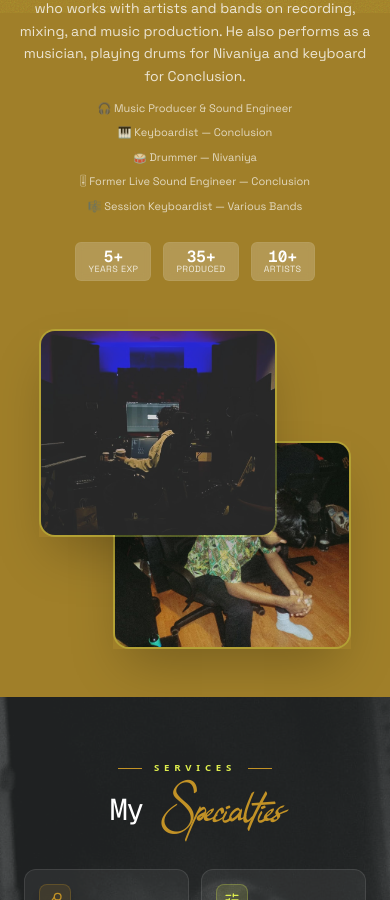
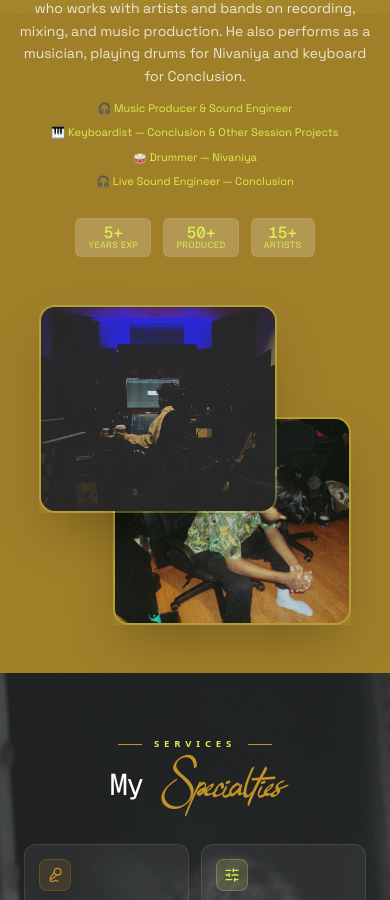
Before and after one commit to alifhossain07/jagot-jit-portfolio, a Next.js app: page / in a window 390 px wide. Shown: the part 831-1731 px from the top of the page. Built offline with nearby package versions, Linux system fonts and the light colour scheme.

Commit message:
Slight bug, ready to deploy

```diff
--- a/app/Components/Home/About.tsx
+++ b/app/Components/Home/About.tsx
@@ -92,39 +92,38 @@ export default function AboutSection() {
             Jagot Jit is a sound engineer and music producer who works with artists and bands on recording, mixing, and music production. He also performs as a musician, playing drums for Nivaniya and keyboard for Conclusion.
           </p>
 
-          <ul className="space-y-2 text-[11px] text-white/70">
+          <ul className="space-y-2 text-[11px] ">
             <li>🎧 Music Producer & Sound Engineer</li>
-            <li>🎹 Keyboardist — Conclusion</li>
+            <li>🎹 Keyboardist — Conclusion & Other Session Projects</li>
             <li>🥁 Drummer — Nivaniya</li>
-            <li>🎚 Former Live Sound Engineer — Conclusion</li>
-            <li>🎼 Session Keyboardist — Various Bands</li>
+            <li>🎧 Live Sound Engineer — Conclusion</li>
           </ul>
 
         <div className="flex justify-center flex-wrap gap-3 pt-4">
 
   <div className="bg-white/20 backdrop-blur-sm px-3 lg:px-4 py-1.5 lg:py-2 rounded-md border border-white/5">
-    <p className="font-geist-mono text-base lg:text-lg font-bold text-white leading-none">
+    <p className="font-geist-mono text-base lg:text-lg font-medium  leading-none">
       5+
     </p>
-    <p className="text-[9px] uppercase tracking-wider leading-none text-white/80">
+    <p className="text-[9px] uppercase tracking-wider leading-none ">
       Years Exp
     </p>
   </div>
 
   <div className="bg-white/20 backdrop-blur-sm px-3 lg:px-4 py-1.5 lg:py-2 rounded-md border border-white/5">
-    <p className="font-geist-mono text-base lg:text-lg font-bold text-white leading-none">
-      35+
+    <p className="font-geist-mono text-base lg:text-lg font-medium  leading-none">
+     50+
     </p>
-    <p className="text-[9px] uppercase tracking-wider leading-none text-white/80">
+    <p className="text-[9px] uppercase tracking-wider leading-none ">
       Produced
     </p>
   </div>
 
   <div className="bg-white/20 backdrop-blur-sm px-3 lg:px-4 py-1.5 lg:py-2 rounded-md border border-white/5">
-    <p className="font-geist-mono text-base lg:text-lg font-bold text-white leading-none">
-      10+
+    <p className="font-geist-mono text-base lg:text-lg font-medium  leading-none">
+      15+
     </p>
-    <p className="text-[9px] uppercase tracking-wider leading-none text-white/80">
+    <p className="text-[9px] uppercase tracking-wider leading-none ">
       Artists
     </p>
   </div>
```
